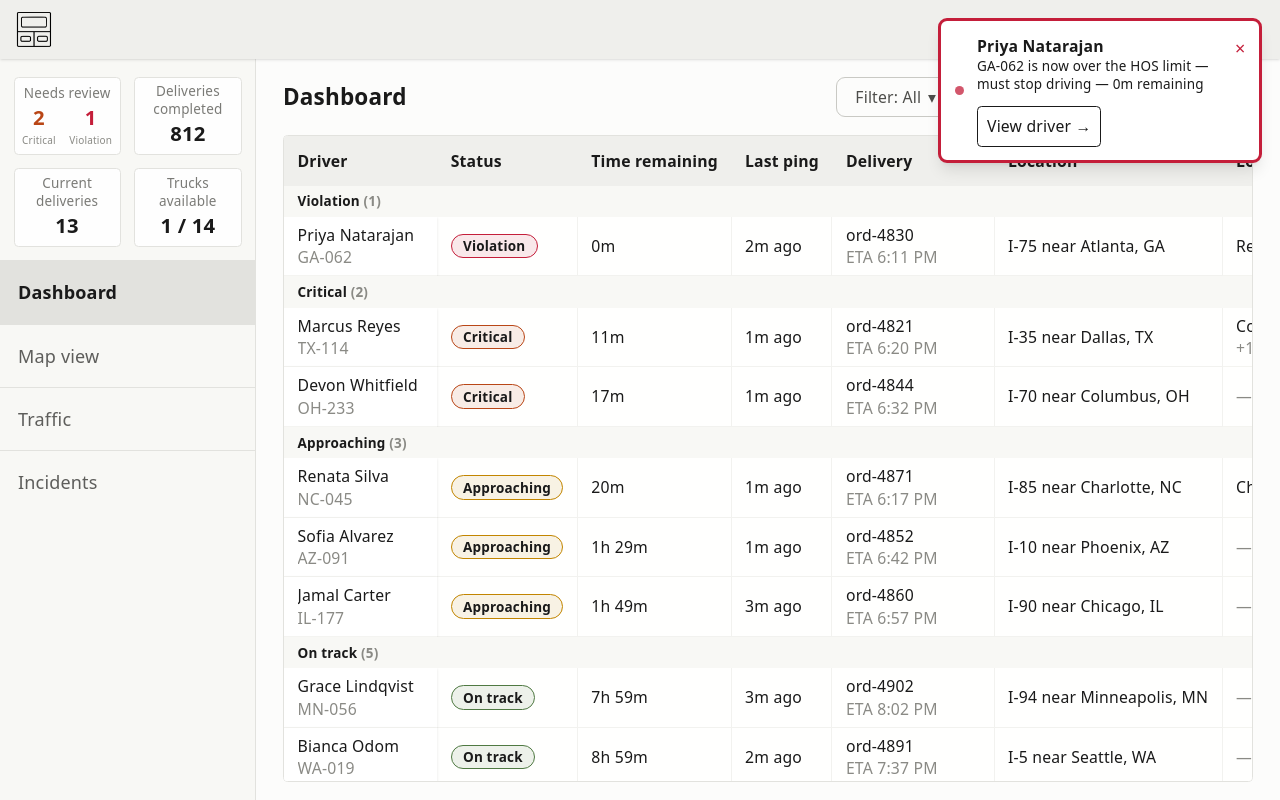
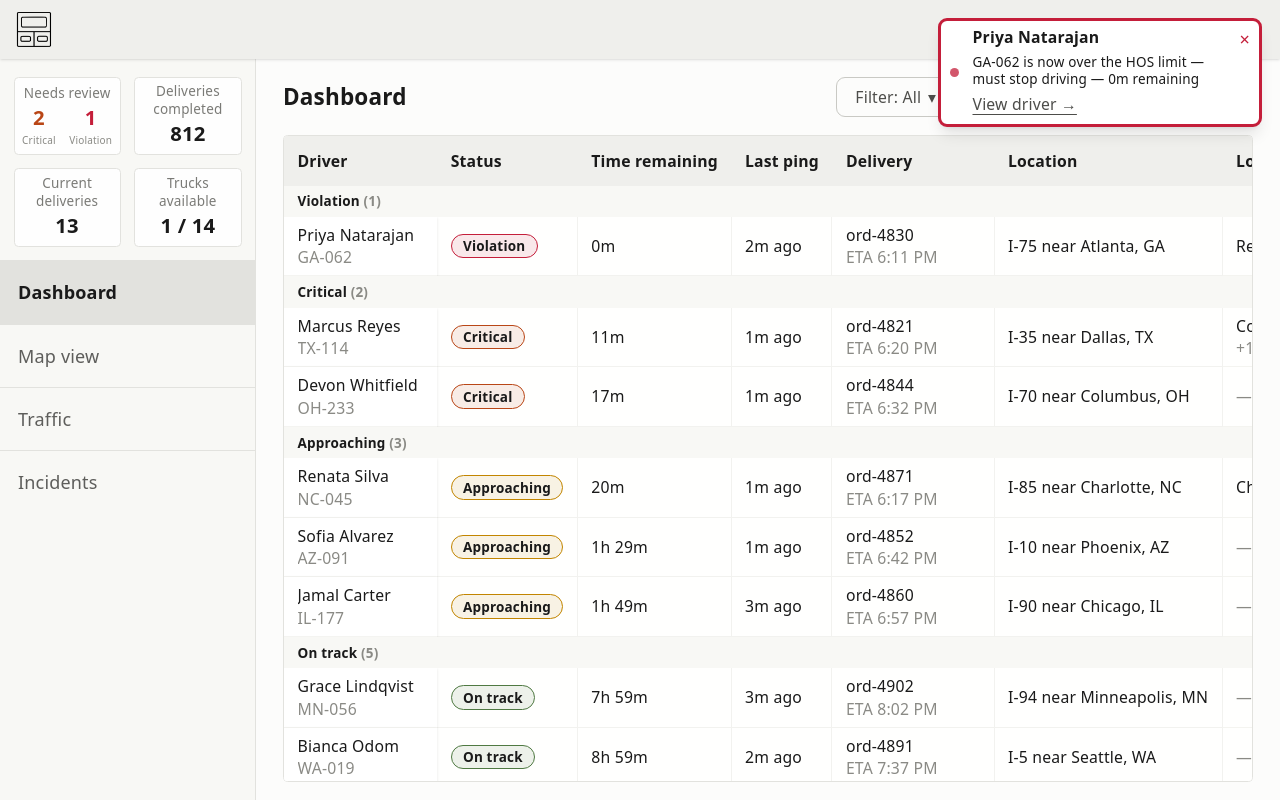
Before and after one commit to charlottemoche/fleet-toast, a React (Vite) app: page / in a window 1280 px wide. Built offline with nearby package versions, Linux system fonts and the light colour scheme; the HTML template or start-up script is replaced by a standard one.

Commit message:
feat: alert ui

```diff
--- a/src/components/alerts/AlertToast.jsx
+++ b/src/components/alerts/AlertToast.jsx
@@ -20,7 +20,7 @@ export function AlertToast({ driver, tier, now, onDismiss, onSelectDriver }) {
 
   return (
     <div
-      className={`flex w-72 items-start gap-3 rounded-lg border-3 border-[var(--tier)] bg-white p-3 shadow-lg dark:bg-gray-800 dark:text-white ${isExiting ? 'animate-toast-out' : 'animate-toast-in'}`}
+      className={`flex w-72 items-start gap-3 rounded-lg border-3 border-[var(--tier)] bg-white px-2 py-1 shadow-lg dark:bg-gray-800 dark:text-white ${isExiting ? 'animate-toast-out' : 'animate-toast-in'}`}
       style={{ '--tier': `var(--color-${tier.color})` }}
     >
       <div className="my-auto shrink-0">
@@ -28,14 +28,14 @@ export function AlertToast({ driver, tier, now, onDismiss, onSelectDriver }) {
       </div>
       <div className="min-w-0 flex-1">
         <p className="truncate text-sm font-semibold">{driver.name}</p>
-        <p className="text-xs">
+        <p className="text-xs mt-1">
           {driver.truckId} {tier.alertMessage} —{' '}
           <Timer remainingMinutes={remainingMinutes} /> remaining
         </p>
         <button
           type="button"
           onClick={handleOpen}
-          className="mt-3 h-9 rounded border bg-white px-2 py-1 text-sm font-medium transition-colors duration-500 hover:bg-gray-100 dark:border-gray-700 dark:bg-gray-800 dark:text-white dark:hover:bg-gray-900"
+          className="underline underline-offset-4 h-7 text-sm font-medium dark:text-white text-gray-700 hover:text-gray-900 dark:hover:text-gray-200 transition-colors duration-300"
         >
           View driver →
         </button>
```
